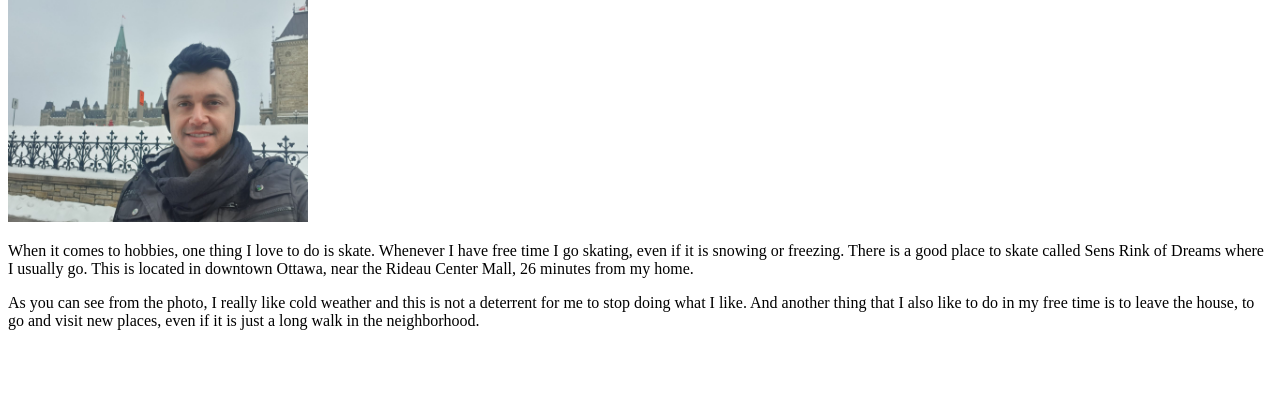
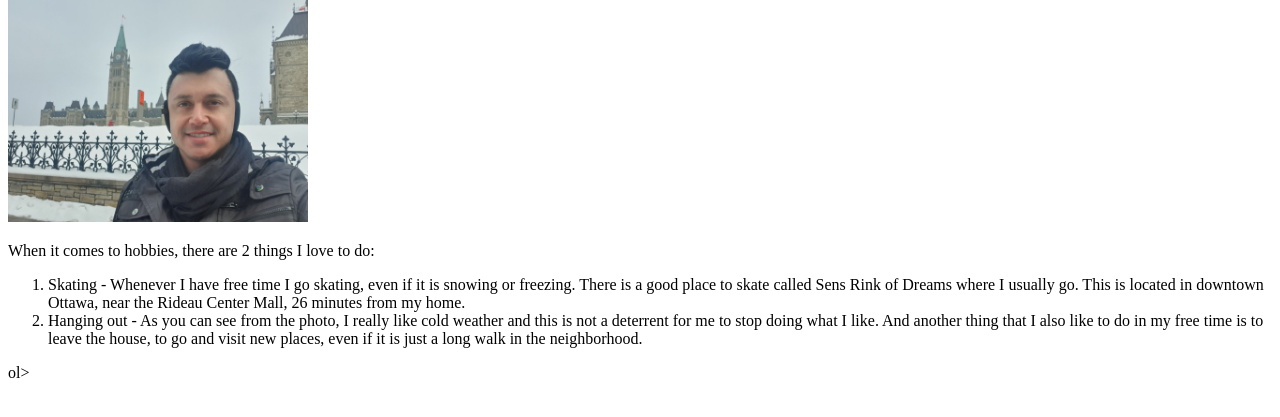
Before and after one commit to FortunatoBruno/html-website-repo, a plain HTML site: page index.html in a window 1280 px wide. Shown: the part 101-518 px from the top of the page. Drawn offline with Linux system fonts and the light colour scheme.

Commit message:
Add list tag main section

```diff
--- a/index.html
+++ b/index.html
@@ -17,8 +17,13 @@
 
         <main>
             <img src="bruno_photo.jpg" width="300" Alt="Selfie in front of Parliament of Canada">
-            <p>When it comes to hobbies, one thing I love to do is skate. Whenever I have free time I go skating, even if it is snowing or freezing. There is a good place to skate called Sens Rink of Dreams where I usually go. This is located in downtown Ottawa, near the Rideau Center Mall, 26 minutes from my home.</p>
-            <p>As you can see from the photo, I really like cold weather and this is not a deterrent for me to stop doing what I like. And another thing that I also like to do in my free time is to leave the house, to go and visit new places, even if it is just a long walk in the neighborhood.</p>
+
+            <p>When it comes to hobbies, there are 2 things I love to do:</p>
+
+            <ol>
+                <li>Skating - Whenever I have free time I go skating, even if it is snowing or freezing. There is a good place to skate called Sens Rink of Dreams where I usually go. This is located in downtown Ottawa, near the Rideau Center Mall, 26 minutes from my home.</li>
+                <li>Hanging out - As you can see from the photo, I really like cold weather and this is not a deterrent for me to stop doing what I like. And another thing that I also like to do in my free time is to leave the house, to go and visit new places, even if it is just a long walk in the neighborhood.</li>
+            </ol>ol>
         </main>
     </body>
 </html>
```
